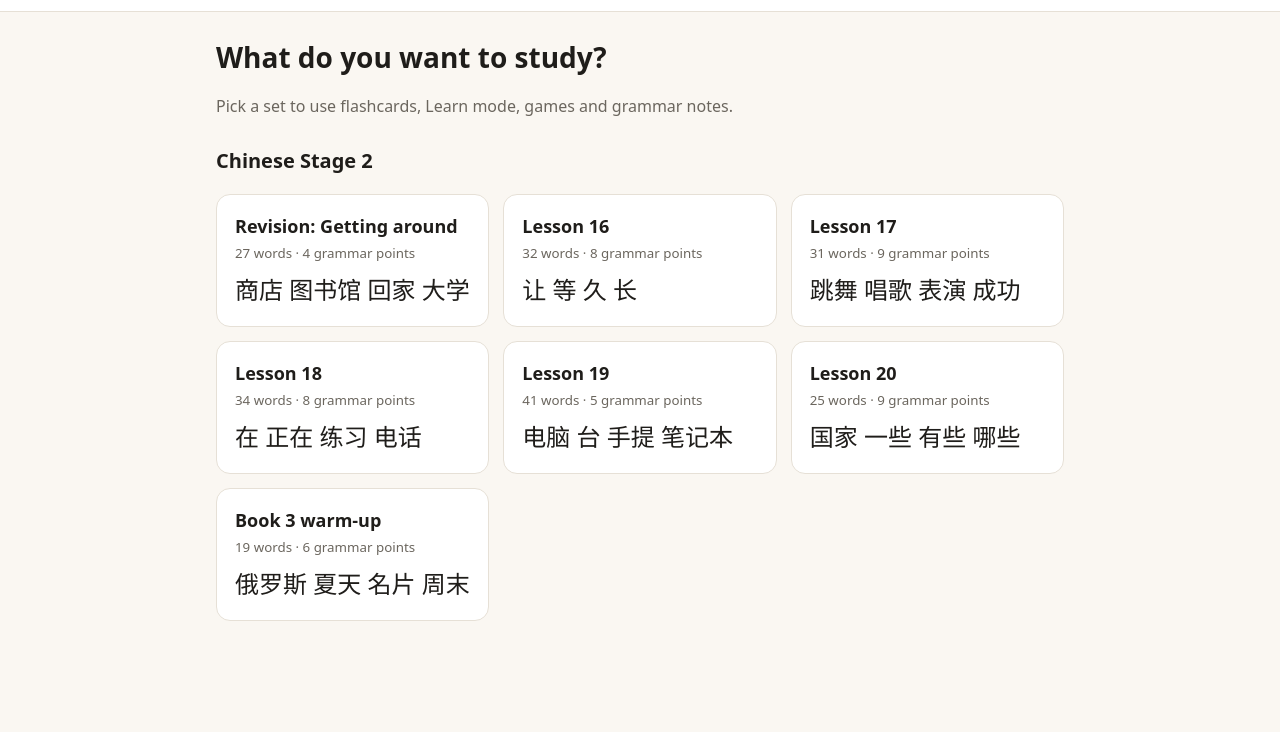
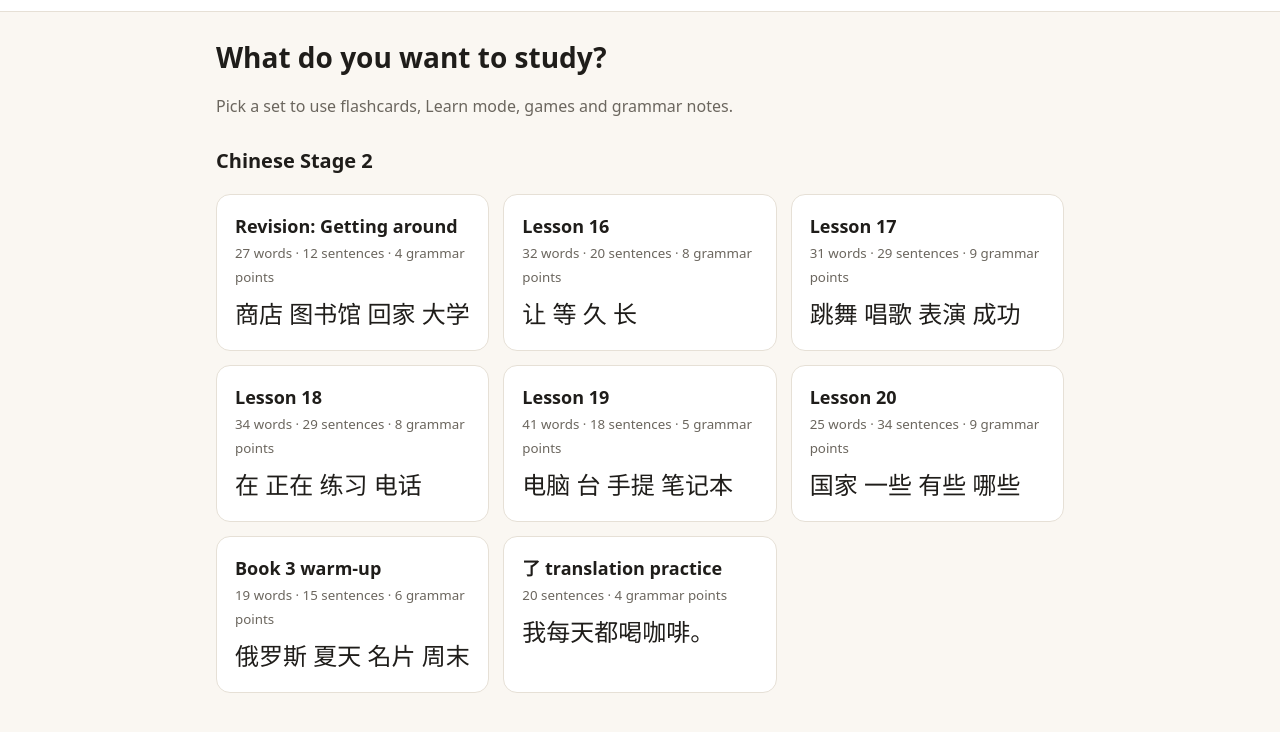
Before and after one commit to coyle9793/Chinese-study, a plain HTML site: page index.html in a window 1280 px wide. Shown: the part 50-782 px from the top of the page. Drawn offline with Linux system fonts and the light colour scheme.

Commit message:
Add sentence translation practice and show pinyin with English in Learn and Test
Co-Authored-By: Claude Opus 5.5 <noreply@anthropic.com>
Claude-Session: https://claude.ai/code/session_01WANxVLgso9hbByMRczPrFo

```diff
--- a/app.js
+++ b/app.js
@@ -37,14 +37,28 @@ function speak(text, audioUrl) {
 window.speakCard = (i, setId) => { const c = findSet(setId).cards[i]; speak(c.hanzi, c.audio); };
 const speakBtn = (setId, i) => `<button class="speak" title="Listen" onclick="event.stopPropagation();speakCard(${i},'${setId}')">🔊</button>`;
 
+// Answer text showing pinyin above the English meaning
+const pyEn = (c) => `<span class="py">${esc(c.pinyin)}</span><br>${esc(c.english)}`;
+
 // ---------- routing ----------
 const findSet = (id) => SETS.find((s) => s.id === id);
-const MODES = [["cards", "Flashcards"], ["learn", "Learn"], ["match", "Match"], ["test", "Test"], ["words", "Word list"], ["grammar", "Grammar"]];
+const MODES = [["cards", "Flashcards"], ["learn", "Learn"], ["match", "Match"], ["test", "Test"], ["sentences", "Translate sentences"], ["words", "Word list"], ["grammar", "Grammar"]];
+const CARD_MODES = ["cards", "learn", "match", "test", "words"];
+const modesFor = (set) => MODES.filter(([m]) => (m === "sentences" ? sentencesOf(set).length : !CARD_MODES.includes(m) || set.cards.length));
+// Sentences to translate: the set's own list, plus every example sentence in its cards and grammar notes.
+function sentencesOf(set) {
+  const seen = new Set(), out = [];
+  const add = (zh, en) => { if (zh && en && zh.length >= 4 && /[。？！]$/.test(zh) && !seen.has(zh)) { seen.add(zh); out.push({ zh, en }); } };
+  (set.sentences || []).forEach((x) => add(x.zh, x.en));
+  set.grammar.forEach((g) => g.examples.forEach(([zh, en]) => add(zh, en)));
+  set.cards.forEach((c) => add(c.example, c.example_en));
+  return out;
+}
 
 function route() {
   speechSynthesis?.cancel?.();
   const [, page, id, mode] = location.hash.split("/");
-  if (page === "set" && findSet(id)) return renderSet(findSet(id), mode || "cards");
+  if (page === "set" && findSet(id)) { const set = findSet(id), ms = modesFor(set).map(([m]) => m); return renderSet(set, ms.includes(mode) ? mode : ms[0]); }
   renderHome();
 }
 
@@ -54,19 +68,19 @@ function renderHome() {
   app.innerHTML = `<h1>What do you want to study?</h1>
     <p class="muted">Pick a set to use flashcards, Learn mode, games and grammar notes.</p>
     ${Object.entries(groups).map(([course, sets]) => `<h2>${esc(course)}</h2><div class="grid">
-      ${sets.map((s) => `<a class="tile" href="#/set/${s.id}/cards"><b>${esc(s.title)}</b>
-        <small>${s.cards.length} words · ${s.grammar.length} grammar points</small>
-        <div style="font-size:24px;margin-top:8px">${s.cards.slice(0, 4).map((c) => esc(c.hanzi)).join(" ")}</div></a>`).join("")}
+      ${sets.map((s) => `<a class="tile" href="#/set/${s.id}/${modesFor(s)[0][0]}"><b>${esc(s.title)}</b>
+        <small>${[s.cards.length && s.cards.length + " words", sentencesOf(s).length + " sentences", s.grammar.length + " grammar points"].filter(Boolean).join(" · ")}</small>
+        <div style="font-size:24px;margin-top:8px">${s.cards.length ? s.cards.slice(0, 4).map((c) => esc(c.hanzi)).join(" ") : esc(sentencesOf(s)[0]?.zh || "")}</div></a>`).join("")}
     </div>`).join("")}`;
 }
 
 function renderSet(set, mode) {
   app.innerHTML = `<a href="#/" class="muted">← All sets</a>
     <h1>${esc(set.title)}</h1><p class="muted">${esc(set.course)} · from ${esc(set.source)}</p>
-    <nav class="tabs">${MODES.map(([m, label]) => `<a href="#/set/${set.id}/${m}" class="${m === mode ? "on" : ""}">${label}</a>`).join("")}</nav>
+    <nav class="tabs">${modesFor(set).map(([m, label]) => `<a href="#/set/${set.id}/${m}" class="${m === mode ? "on" : ""}">${label}</a>`).join("")}</nav>
     <section id="mode"></section>`;
   const el = document.getElementById("mode");
-  ({ cards: modeCards, learn: modeLearn, match: modeMatch, test: modeTest, words: modeWords, grammar: modeGrammar }[mode] || modeCards)(set, el);
+  ({ cards: modeCards, learn: modeLearn, match: modeMatch, test: modeTest, sentences: modeSentences, words: modeWords, grammar: modeGrammar }[mode] || modeCards)(set, el);
 }
 
 // ---------- Flashcards ----------
@@ -158,7 +172,7 @@ function modeLearn(set, el) {
       el.innerHTML = header() + `<div class="prompt">${forward
           ? `<div class="hanzi">${esc(c.hanzi)}</div>${speakBtn(set.id, i)}<p class="muted">What does this mean?</p>`
           : `<div class="eng" style="font-size:28px">${esc(c.english)}</div><p class="muted">Which characters mean this?</p>`}</div>
-        <div class="choices">${opts.map((o, k) => `<button class="choice ${forward ? "" : "zh"}" data-k="${k}">${esc(forward ? o.english : o.hanzi)}</button>`).join("")}</div>
+        <div class="choices">${opts.map((o, k) => `<button class="choice ${forward ? "" : "zh"}" data-k="${k}">${forward ? pyEn(o) : esc(o.hanzi)}</button>`).join("")}</div>
         <div class="feedback"></div>`;
       el.querySelectorAll(".choice").forEach((b) => (b.onclick = () => {
         const ok = opts[b.dataset.k] === c;
@@ -229,14 +243,14 @@ function modeTest(set, el) {
       }
       const { c, kind } = qs[n];
       const opts = shuffle([c, ...pick(set.cards, 3, c)]);
-      const [prompt, show] = [
-        [`<div class="hanzi">${esc(c.hanzi)}</div><p class="muted">Choose the meaning</p>`, (o) => o.english],
+      const [prompt, show, html] = [
+        [`<div class="hanzi">${esc(c.hanzi)}</div><p class="muted">Choose the meaning</p>`, (o) => o, true],
         [`<div class="eng" style="font-size:28px">${esc(c.english)}</div><p class="muted">Choose the characters</p>`, (o) => o.hanzi],
         [`<div class="hanzi">${esc(c.hanzi)}</div><p class="muted">Choose the pinyin</p>`, (o) => o.pinyin],
       ][kind];
       el.innerHTML = `<p class="muted" style="text-align:center">Question ${n + 1} of ${qs.length}</p>
         <div class="prompt">${prompt}</div>
-        <div class="choices">${opts.map((o, k) => `<button class="choice ${kind === 1 ? "zh" : ""}" data-k="${k}">${esc(show(o))}</button>`).join("")}</div>`;
+        <div class="choices">${opts.map((o, k) => `<button class="choice ${kind === 1 ? "zh" : ""}" data-k="${k}">${html ? pyEn(o) : esc(show(o))}</button>`).join("")}</div>`;
       el.querySelectorAll(".choice").forEach((b) => (b.onclick = () => {
         const ok = opts[b.dataset.k] === c;
         if (ok) score++; else wrong.push(c);
@@ -248,6 +262,52 @@ function modeTest(set, el) {
       }));
     };
     q();
+  };
+  start();
+}
+
+// ---------- Translate sentences ----------
+// Shows a whole sentence; the student writes their own translation, then reveals the answer
+// and marks themselves. Sentences marked "practise again" come back at the end.
+function modeSentences(set, el) {
+  const all = sentencesOf(set);
+  let toEnglish = store.get("toEnglish", true), queue, done, total;
+  const start = () => { queue = shuffle(all); done = 0; total = all.length; show(); };
+  const show = () => {
+    if (!queue.length) {
+      el.innerHTML = `<div class="done"><h2>🎉 All ${total} sentences done!</h2><button class="btn primary" id="again">Go again</button></div>`;
+      el.querySelector("#again").onclick = start;
+      return;
+    }
+    const x = queue[0];
+    el.innerHTML = `<div class="row"><button class="btn ${toEnglish ? "primary" : ""}" id="d1">Chinese → English</button>
+        <button class="btn ${toEnglish ? "" : "primary"}" id="d2">English → Chinese</button></div>
+      <div class="bar"><i style="width:${(100 * done) / total}%"></i></div>
+      <p class="muted" style="text-align:center">${done} of ${total} done</p>
+      <div class="gram" style="text-align:center;max-width:640px;margin:14px auto">
+        <div style="font-size:${toEnglish ? 30 : 22}px">${esc(toEnglish ? x.zh : x.en)}</div>
+        ${toEnglish ? `<button class="speak" id="say" title="Listen">🔊</button>` : ""}
+      </div>
+      <div class="typein" style="max-width:640px"><input id="in" autocomplete="off" placeholder="Write your translation (optional), then show the answer"></div>
+      <div class="row"><button class="btn primary" id="reveal">Show answer</button></div>
+      <div id="ans"></div>`;
+    el.querySelector("#d1").onclick = () => { toEnglish = true; store.set("toEnglish", true); show(); };
+    el.querySelector("#d2").onclick = () => { toEnglish = false; store.set("toEnglish", false); show(); };
+    el.querySelector("#say")?.addEventListener("click", () => speak(x.zh));
+    el.querySelector("#in").focus();
+    el.querySelector("#in").onkeydown = (e) => { if (e.key === "Enter") el.querySelector("#reveal").click(); };
+    el.querySelector("#reveal").onclick = () => {
+      el.querySelector("#reveal").remove();
+      el.querySelector("#ans").innerHTML = `<div class="gram" style="text-align:center;max-width:640px;margin:0 auto;border-color:var(--good)">
+          <div class="muted">Answer</div><div style="font-size:${toEnglish ? 20 : 28}px">${esc(toEnglish ? x.en : x.zh)}</div>
+          ${toEnglish ? "" : `<button class="speak" id="say2" title="Listen">🔊</button>`}</div>
+        <p class="muted" style="text-align:center">Other wordings can be right too. How did you do?</p>
+        <div class="row"><button class="btn" id="miss">Practise again</button><button class="btn primary" id="got">I got it</button></div>`;
+      el.querySelector("#say2")?.addEventListener("click", () => speak(x.zh));
+      if (!toEnglish) speak(x.zh);
+      el.querySelector("#got").onclick = () => { queue.shift(); done++; show(); };
+      el.querySelector("#miss").onclick = () => { queue.push(queue.shift()); show(); };
+    };
   };
   start();
 }
--- a/data/stage2.json
+++ b/data/stage2.json
@@ -249,7 +249,8 @@
       ]
      ]
     }
-   ]
+   ],
+   "sentences": []
   },
   {
    "id": "lesson-16",
@@ -558,6 +559,20 @@
      "pattern": "以前 / 以后",
      "meaning": "Before / after. Can go before or after the person.",
      "examples": []
+    }
+   ],
+   "sentences": [
+    {
+     "zh": "我们去看电影了，不过我们不喜欢。",
+     "en": "We went to see the film, but we didn't like it."
+    },
+    {
+     "zh": "我想去图书馆，可是公共汽车坏了。",
+     "en": "I want to go to the library, but the bus has broken down."
+    },
+    {
+     "zh": "我喜欢北京烤鸭，不过我妈妈不喜欢。",
+     "en": "I like Peking duck, but my mum doesn't."
     }
    ]
   },
@@ -895,6 +910,28 @@
       ]
      ]
     }
+   ],
+   "sentences": [
+    {
+     "zh": "学习外语真的不容易。",
+     "en": "Learning a foreign language really isn't easy."
+    },
+    {
+     "zh": "请再写三遍。",
+     "en": "Please write it three more times."
+    },
+    {
+     "zh": "我没去过这家餐厅，不过我听说还不错。",
+     "en": "I've never been to this restaurant, but I hear it's pretty good."
+    },
+    {
+     "zh": "这家店关门了？可是它才开了一个星期。",
+     "en": "This shop has closed? But it's only been open a week."
+    },
+    {
+     "zh": "怪不得你不喜欢披萨。",
+     "en": "No wonder you don't like pizza."
+    }
    ]
   },
   {
@@ -1225,6 +1262,44 @@
       ]
      ]
     }
+   ],
+   "sentences": [
+    {
+     "zh": "今天早上九点左右，她正在给她妈妈打电话。",
+     "en": "At around nine this morning, she was on the phone to her mum."
+    },
+    {
+     "zh": "哥哥喜欢一边看电视，一边吃饭。",
+     "en": "My older brother likes to watch TV while he eats."
+    },
+    {
+     "zh": "爸爸说不要一边吃饭，一边说话。",
+     "en": "Dad says don't talk while you're eating."
+    },
+    {
+     "zh": "昨天晚上我回家的时候，看见姐姐正在一边唱歌，一边跳舞。",
+     "en": "When I got home last night, I saw my sister singing and dancing at the same time."
+    },
+    {
+     "zh": "他正在开会，不能接电话。",
+     "en": "He's in a meeting and can't answer the phone."
+    },
+    {
+     "zh": "你能给李老师打电话吗？",
+     "en": "Can you call Teacher Li?"
+    },
+    {
+     "zh": "我正在给她打电话。",
+     "en": "I'm calling her now."
+    },
+    {
+     "zh": "我正在做饭，你能给银行打电话吗？",
+     "en": "I'm cooking right now, can you call the bank?"
+    },
+    {
+     "zh": "我以为你会喜欢这本书，没想到你不喜欢。",
+     "en": "I thought you'd like this book, but you didn't."
+    }
    ]
   },
   {
@@ -1578,6 +1653,20 @@
        "Did you forget I'm already 20?"
       ]
      ]
+    }
+   ],
+   "sentences": [
+    {
+     "zh": "英国每年都从欧洲进口很多水果和蔬菜。",
+     "en": "Every year the UK imports lots of fruit and vegetables from Europe."
+    },
+    {
+     "zh": "我从来不知道你对跳舞这么感兴趣。",
+     "en": "I never knew you were so interested in dancing."
+    },
+    {
+     "zh": "今天的作业你做得不好，因为你没认真地听课。",
+     "en": "You didn't do today's homework well because you didn't listen carefully in class."
     }
    ]
   },
@@ -1865,6 +1954,52 @@
       ]
      ]
     }
+   ],
+   "sentences": [
+    {
+     "zh": "你买的茶很好喝。",
+     "en": "The tea you bought was very tasty."
+    },
+    {
+     "zh": "你借的书在这儿。",
+     "en": "The book you borrowed is here."
+    },
+    {
+     "zh": "一个我不认识的人来这儿找你了。",
+     "en": "Someone I don't know came here looking for you."
+    },
+    {
+     "zh": "她说中国制造的东西又便宜又好。",
+     "en": "She said things made in China are cheap and good."
+    },
+    {
+     "zh": "我妈妈给我买了一台日本制造的电脑。",
+     "en": "My mum bought me a computer made in Japan."
+    },
+    {
+     "zh": "我去年买的手机现在已经过时了。",
+     "en": "The phone I bought last year is already out of date."
+    },
+    {
+     "zh": "你去过美国吗？",
+     "en": "Have you ever been to the US?"
+    },
+    {
+     "zh": "你以前吃过意大利菜吗？",
+     "en": "Have you tried Italian food before?"
+    },
+    {
+     "zh": "我吃完午饭就去看足球比赛了。",
+     "en": "After I had lunch, I went to watch a football match."
+    },
+    {
+     "zh": "我买了三本字典。",
+     "en": "I bought three dictionaries."
+    },
+    {
+     "zh": "别让他再去图书馆了，他今天已经去过三次了！",
+     "en": "Don't make him go to the library again. He's already been three times today!"
+    }
    ]
   },
   {
@@ -2067,6 +2202,141 @@
       ]
      ]
     }
+   ],
+   "sentences": []
+  },
+  {
+   "id": "le-practice",
+   "title": "了 translation practice",
+   "source": "了的翻译练习",
+   "cards": [],
+   "grammar": [
+    {
+     "pattern": "Verb + 了",
+     "meaning": "The action is completed (often with a number: 喝了三杯).",
+     "examples": [
+      [
+       "他昨天看了一本书。",
+       "He read a book yesterday."
+      ]
+     ]
+    },
+    {
+     "pattern": "Sentence + 了",
+     "meaning": "A change of state: it is now the case that... (不 + 了 = not anymore).",
+     "examples": [
+      [
+       "现在冷了。",
+       "It has become cold now."
+      ],
+      [
+       "我不喜欢喝咖啡了。",
+       "I don't like coffee anymore."
+      ]
+     ]
+    },
+    {
+     "pattern": "没 + verb (no 了)",
+     "meaning": "Didn't / haven't done something. 了 is dropped in the negative.",
+     "examples": [
+      [
+       "我没吃早饭。",
+       "I didn't eat breakfast."
+      ]
+     ]
+    },
+    {
+     "pattern": "Habits use no 了",
+     "meaning": "Things that happen regularly (每天, 常常) don't take 了.",
+     "examples": [
+      [
+       "我每天都喝咖啡。",
+       "I drink coffee every day."
+      ]
+     ]
+    }
+   ],
+   "sentences": [
+    {
+     "zh": "我每天都喝咖啡。",
+     "en": "I drink coffee every day."
+    },
+    {
+     "zh": "我今天喝了三杯咖啡。",
+     "en": "I drank 3 cups of coffee today."
+    },
+    {
+     "zh": "他喜欢看书。",
+     "en": "He likes reading."
+    },
+    {
+     "zh": "他昨天看了一本书。",
+     "en": "He read a book yesterday."
+    },
+    {
+     "zh": "今天很冷。",
+     "en": "It is very cold today."
+    },
+    {
+     "zh": "现在冷了。",
+     "en": "It has become cold now."
+    },
+    {
+     "zh": "她每天早上去上学。",
+     "en": "She goes to school every morning."
+    },
+    {
+     "zh": "她去上学了。",
+     "en": "She went to school."
+    },
+    {
+     "zh": "他是大学生。",
+     "en": "He is a university student."
+    },
+    {
+     "zh": "他不是小孩子了。",
+     "en": "He is not a kid anymore."
+    },
+    {
+     "zh": "我以前喜欢喝咖啡。",
+     "en": "I used to like coffee."
+    },
+    {
+     "zh": "我不喜欢喝咖啡了。",
+     "en": "I don't like coffee anymore."
+    },
+    {
+     "zh": "我没吃早饭。",
+     "en": "I didn't eat breakfast."
+    },
+    {
+     "zh": "我买了三本书。",
+     "en": "I bought 3 books."
+    },
+    {
+     "zh": "不冷了。",
+     "en": "It's not cold anymore."
+    },
+    {
+     "zh": "她昨天晚上看了一场足球比赛。",
+     "en": "She watched a football match last night."
+    },
+    {
+     "zh": "她今天早上没喝咖啡。",
+     "en": "She didn't drink coffee this morning."
+    },
+    {
+     "zh": "她现在已经喝了三杯咖啡了。",
+     "en": "Now she has had 3 cups of coffee."
+    },
+    {
+     "zh": "我还没吃早饭呢。",
+     "en": "I haven't had breakfast yet."
+    },
+    {
+     "zh": "他不是学生了。",
+     "en": "He is not a student anymore."
+    }
    ]
   }
  ]
--- a/style.css
+++ b/style.css
@@ -56,3 +56,4 @@ td.zh{font-size:22px;white-space:nowrap}
 .tilem.wrong{background:var(--bad-soft);border-color:var(--bad)}
 .done{text-align:center;padding:30px;background:var(--card);border:1px solid var(--line);border-radius:16px;margin-top:16px}
 @media (max-width:520px){.hanzi{font-size:56px}.choices{grid-template-columns:1fr}.flash{height:260px}}
+.py{color:var(--accent);font-size:15px}
```
